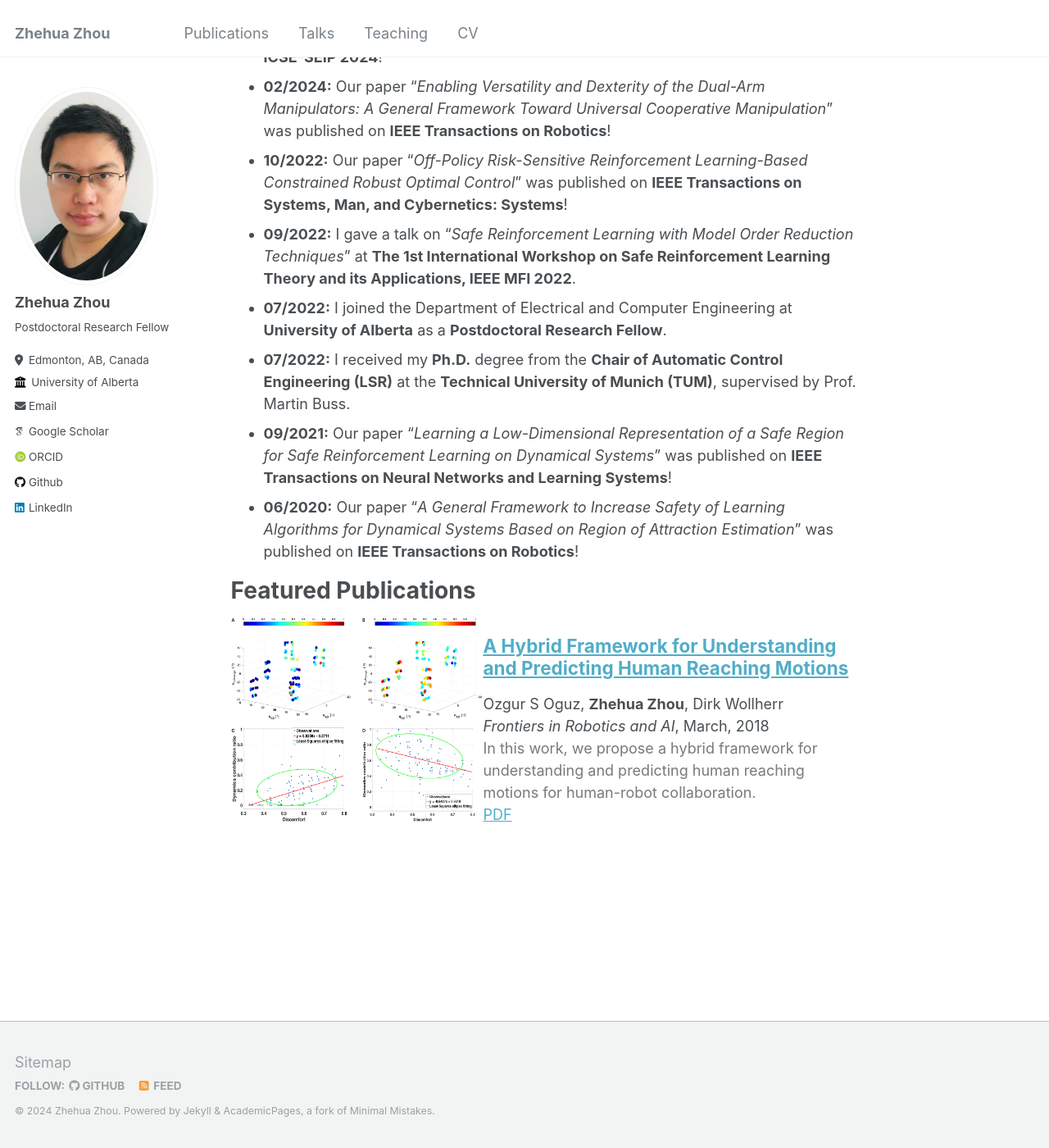
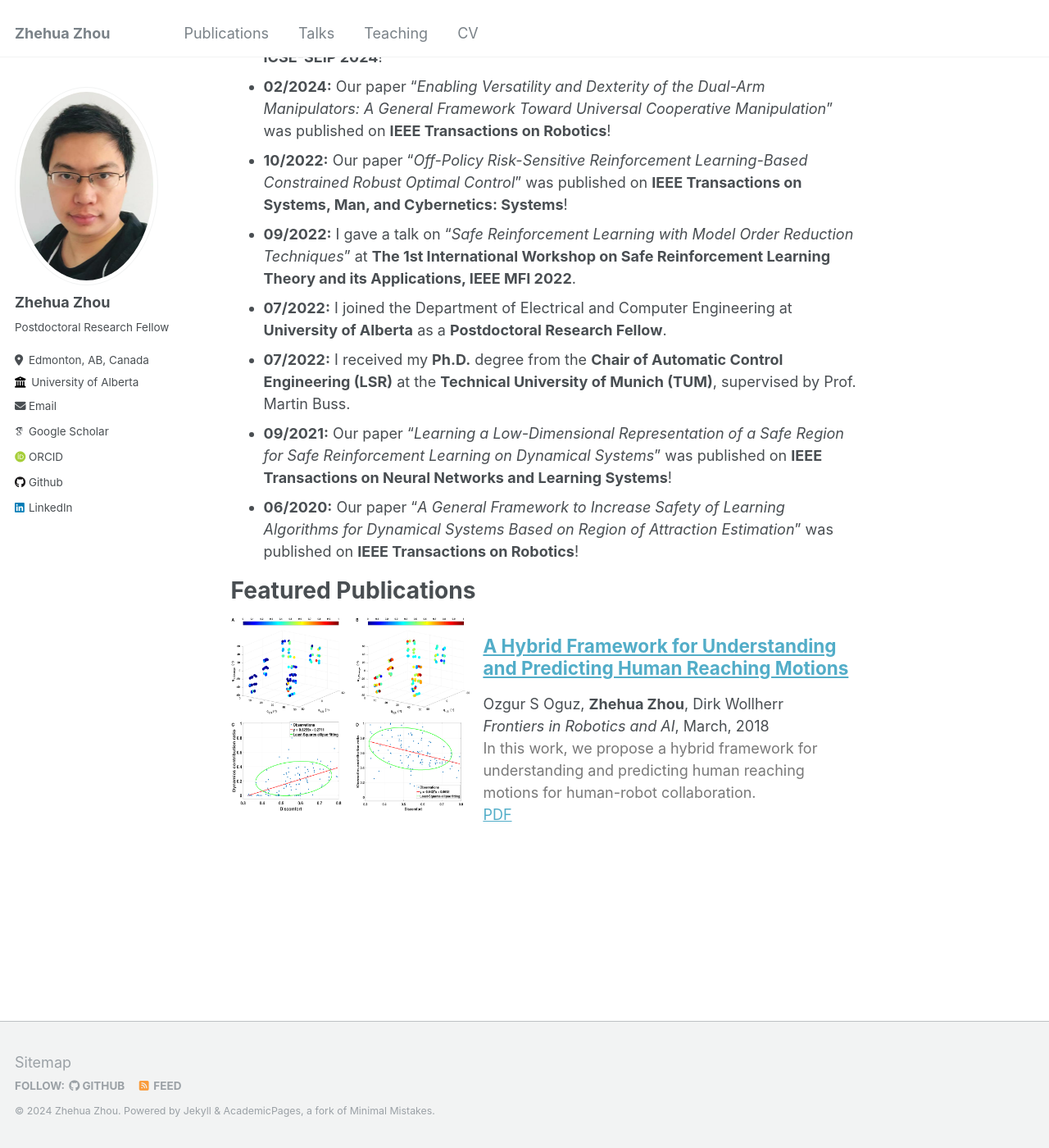
Before and after one commit to zhehuazhou/zhehuazhou.github.io, a Jekyll site: the page built from _pages/about.md, in a window 1280 px wide and 1400 px high, scrolled down 641 px. Shown: the whole window at 82% size. Built offline with Jekyll 4.4.1, drawn with Linux system fonts in a browser that asks for light colours; some web fonts are replaced.

Commit message:
initial update

```diff
--- a/_includes/archive-single_double.html
+++ b/_includes/archive-single_double.html
@@ -29,8 +29,8 @@
 }
 
 .left img {
-  height: 100%;
-  width: 100%;
+  height: 95%;
+  width: 95%;
   display: block;
 }
 
@@ -38,7 +38,7 @@
 .right {
   width: 60%;
   padding: 0px;
-  vertical-align: top;
+  vertical-align: center;
   margin-top: 0px;
 }
 
```
Also changed, not shown: _publications/2017hybrid.md (+1 -1 lines).
